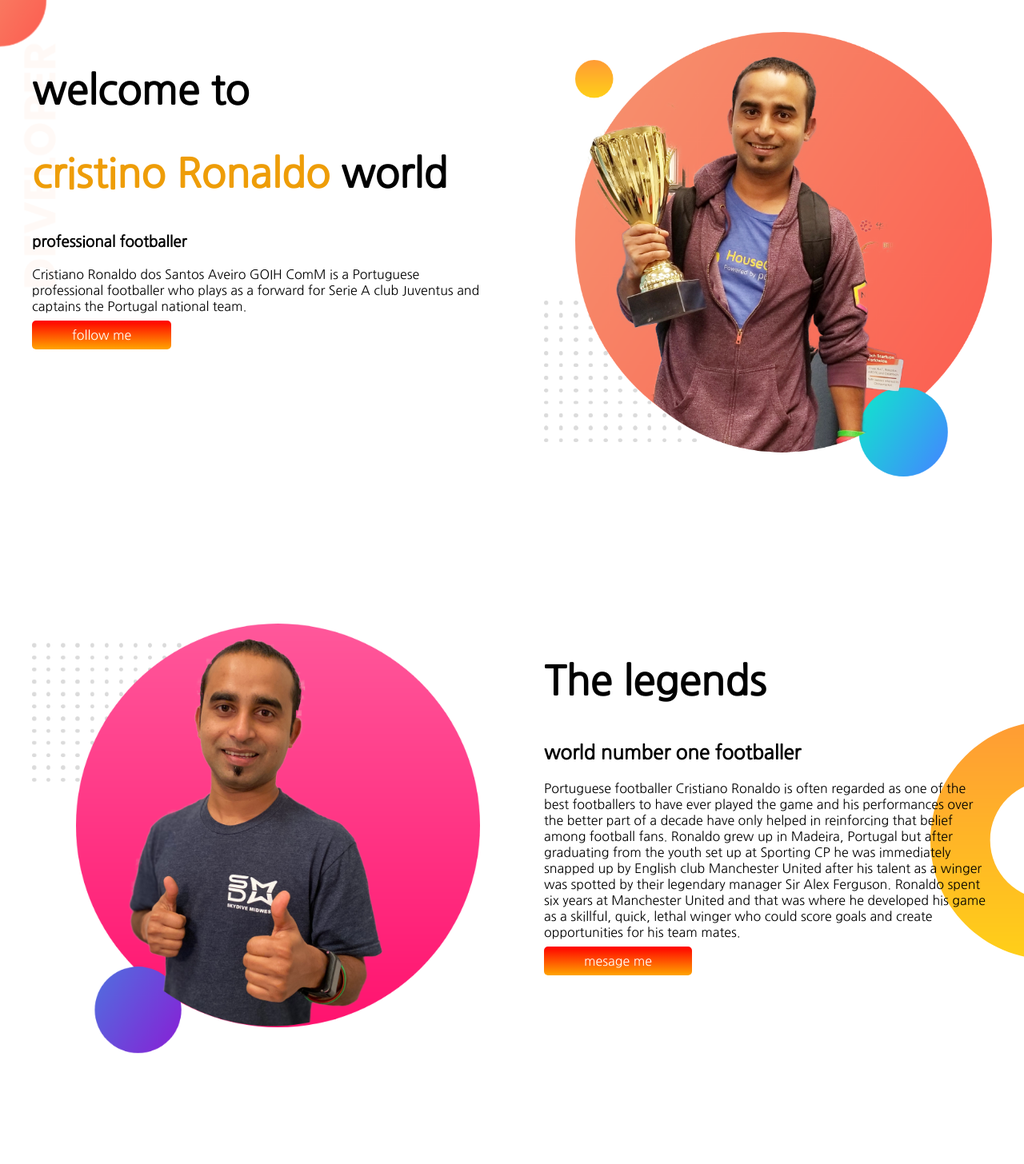
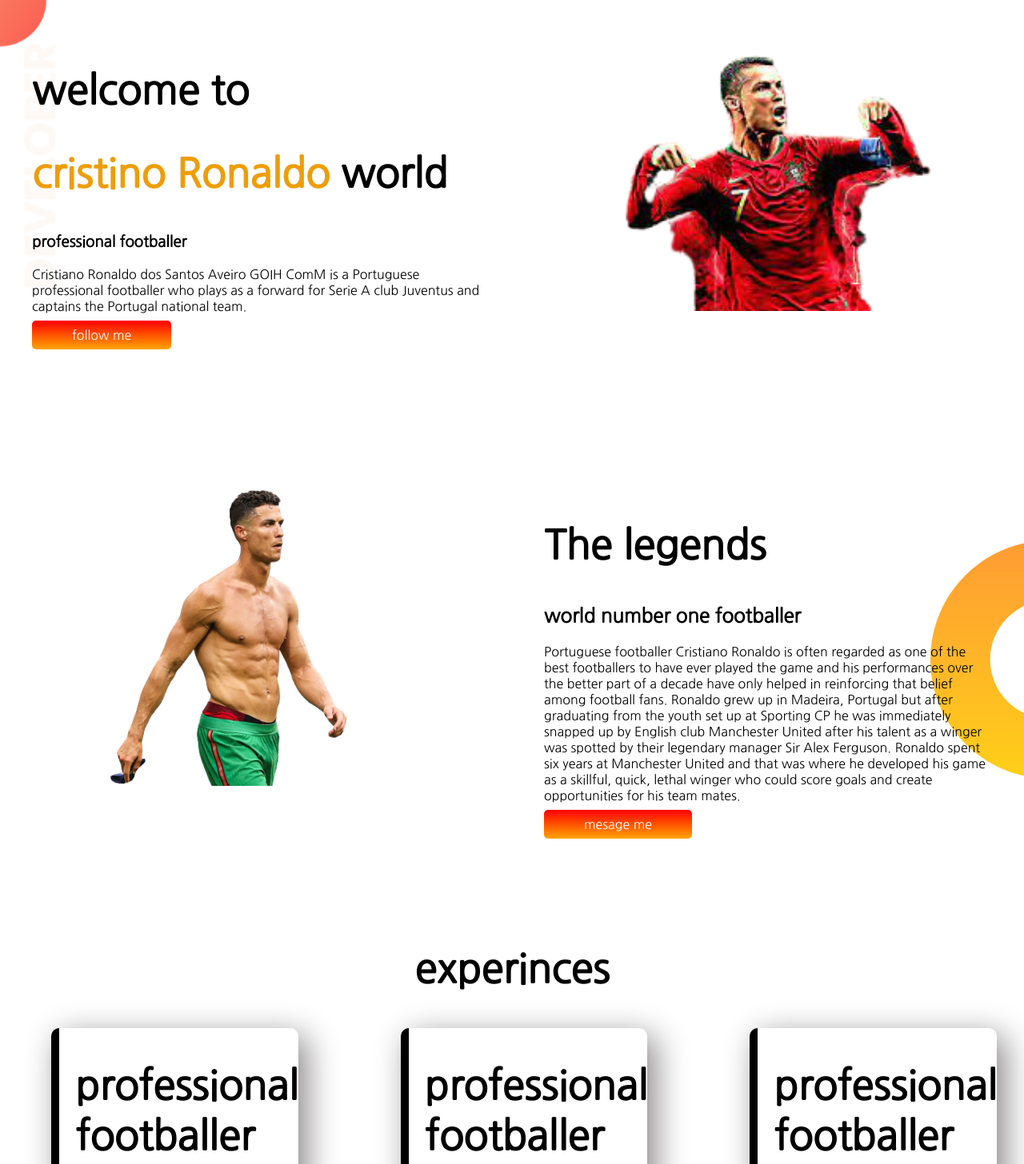
Before and after one commit to miladmahbub/programminghero, a plain HTML site: page index.html in a window 1280 px wide. Shown: the top 1456 px of the page at 80% size. Drawn offline with Linux system fonts and the light colour scheme.

Commit message:
new code

```diff
--- a/index.html
+++ b/index.html
@@ -22,13 +22,13 @@
 
 </div>
 <div class="half-width">
-       <img src="../programminghero/images/jhankar.png" alt="img">
+       <img src="../programminghero/images/cr7.jpg" alt="img">
  </div>
 
 </section>
 <section class="dream-big flexible-container">
     <div class="half-width">
-        <img src="../programminghero/images/jhankar2.png" alt="img">
+        <img src="../programminghero/images/bdy.png" alt="img">
     </div>
     <div class="half-width" >
         <h1>The legends</h1>
--- a/style.css
+++ b/style.css
@@ -30,11 +30,11 @@ h1{
 
 }
 .top-banner{
-    background-image: url(../images/bbb.png );
+    background-image: url(../programminghero/images/bbb.png );
     background-repeat: no-repeat;
 }
 .dream-big{
-     background-image:url(../images/dream-bg.png) ;
+     background-image:url(../programminghero/images/dream-bg.png) ;
      background-repeat: no-repeat;
      background-position: right;
 
```
